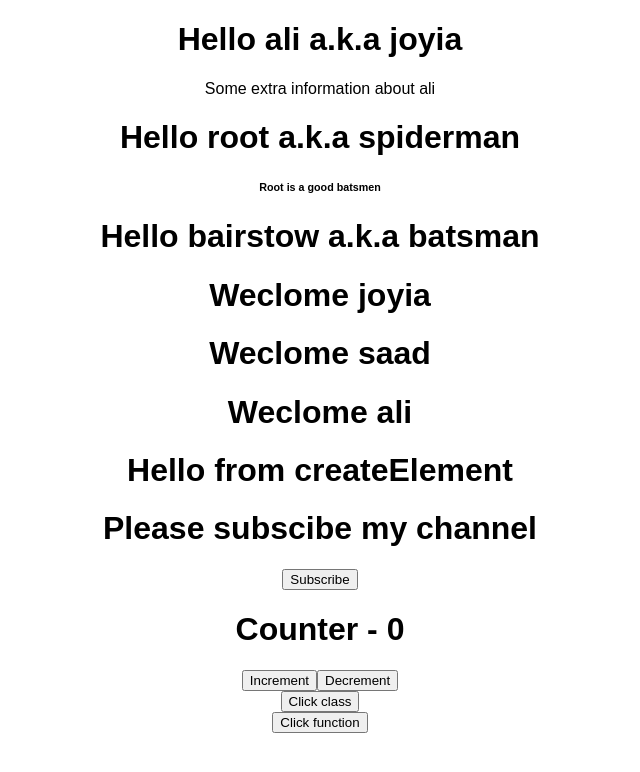
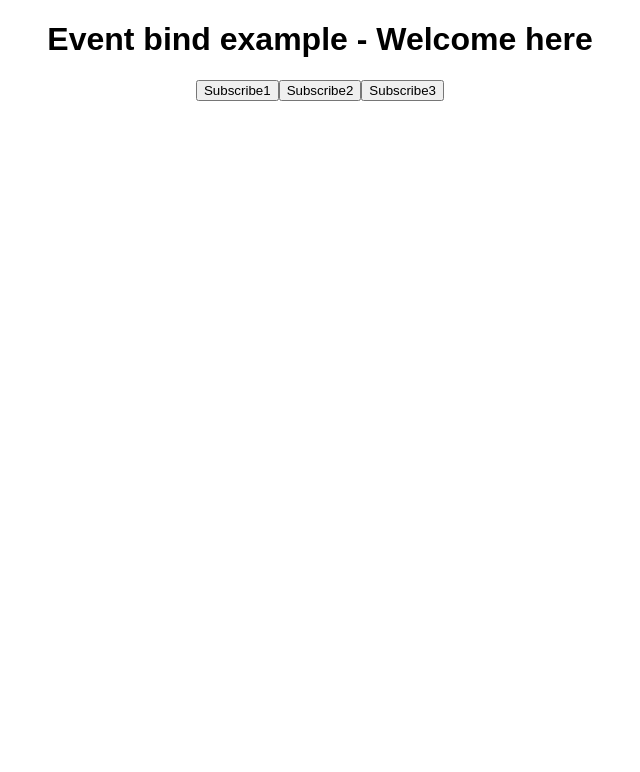
Before and after one commit to abdur-rehman-ali/React-Learnning, a React (Create React App) app in the folder 04_Basics/myapp/: page / in a window 1280 px wide. Shown: the top 772 px of the page, without its empty margins (320-960 px from the left). Built offline with nearby package versions, Linux system fonts and the light colour scheme.

Commit message:
Event binding

```diff
--- a/04_Basics/myapp/src/App.js
+++ b/04_Basics/myapp/src/App.js
@@ -7,11 +7,12 @@ import Message from "./components/Message";
 import Counter from "./components/Counter";
 import ClassClick from "./components/ClassClick";
 import FunctionClick from "./components/FunctionClick";
+import EventBind from "./components/EventBind";
 
 let App = () => {
   return (
     <div>
-      <Hello name="ali" aka="joyia">
+      {/* <Hello name="ali" aka="joyia">
         <p>Some extra information about ali</p>
       </Hello>
       <Hello name="root" aka="spiderman">
@@ -25,7 +26,8 @@ let App = () => {
       <Message/>
       <Counter/>
       <ClassClick/>
-      <FunctionClick/>
+      <FunctionClick/> */}
+      <EventBind/>
     </div>
   );
 };
--- /dev/null
+++ b/04_Basics/myapp/src/components/EventBind.js
@@ -0,0 +1,45 @@
+import React, { Component } from "react";
+
+class EventBind extends Component {
+  constructor(props) {
+    super(props);
+
+    this.state = {
+      message: "Welcome here",
+    };
+
+    // 3rd way to bind this keyword (inside constructor)
+    //Most prefered ones
+    this.changeMessage = this.changeMessage.bind(this);
+  }
+
+  changeMessage() {
+    this.setState({
+      message: "Thanks for subscribing",
+    });
+  }
+
+  // 3rd way to bind this keyword (Using arrow function)
+  changeMessage = () => {
+    this.setState({
+      message: "Thanks for subscribing",
+    });
+  };
+
+  render() {
+    return (
+      <div>
+        <h1>Event bind example - {this.state.message} </h1>
+        {/* 1st way to bind this keyword */}
+        <button onClick={this.changeMessage.bind(this)}>Subscribe1</button>
+
+        {/* 2nd way to bind this keyword */}
+        <button onClick={() => this.changeMessage()}>Subscribe2</button>
+
+        <button onClick={this.changeMessage}>Subscribe3</button>
+      </div>
+    );
+  }
+}
+
+export default EventBind;
```
